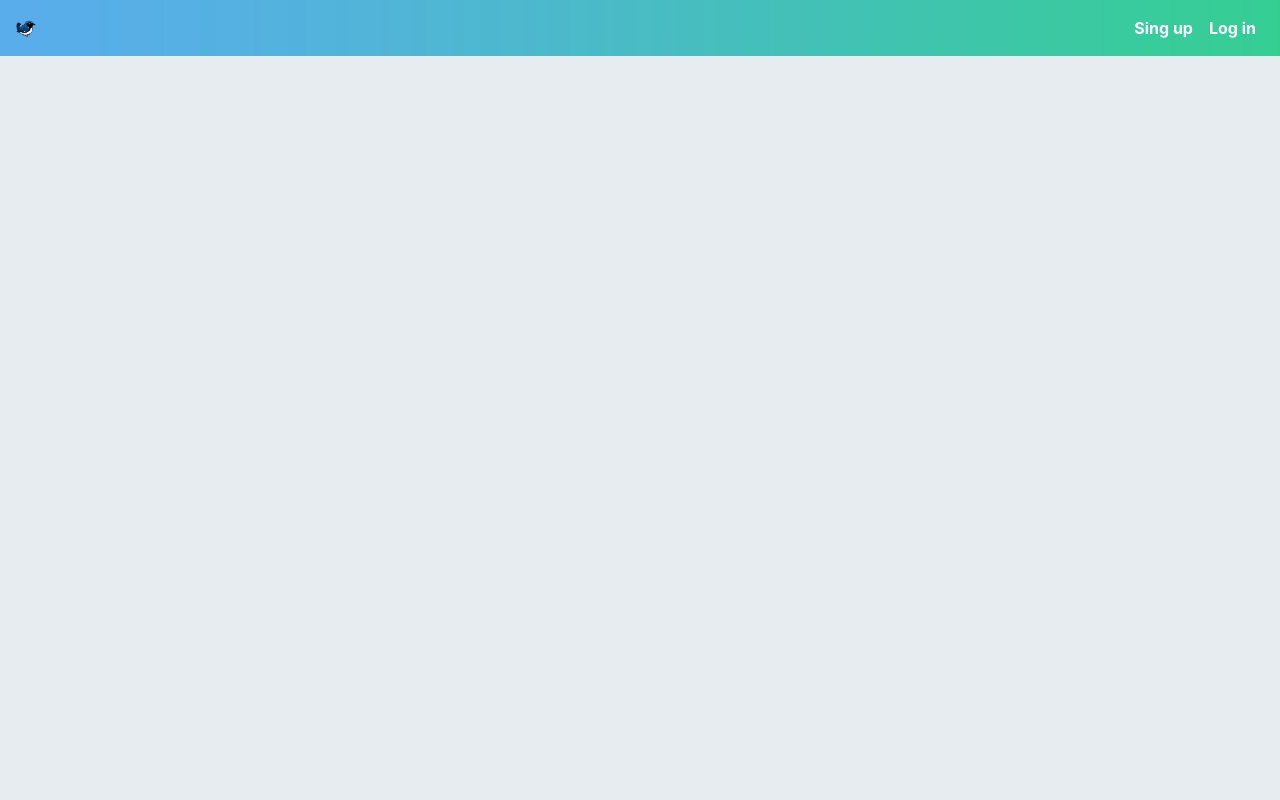
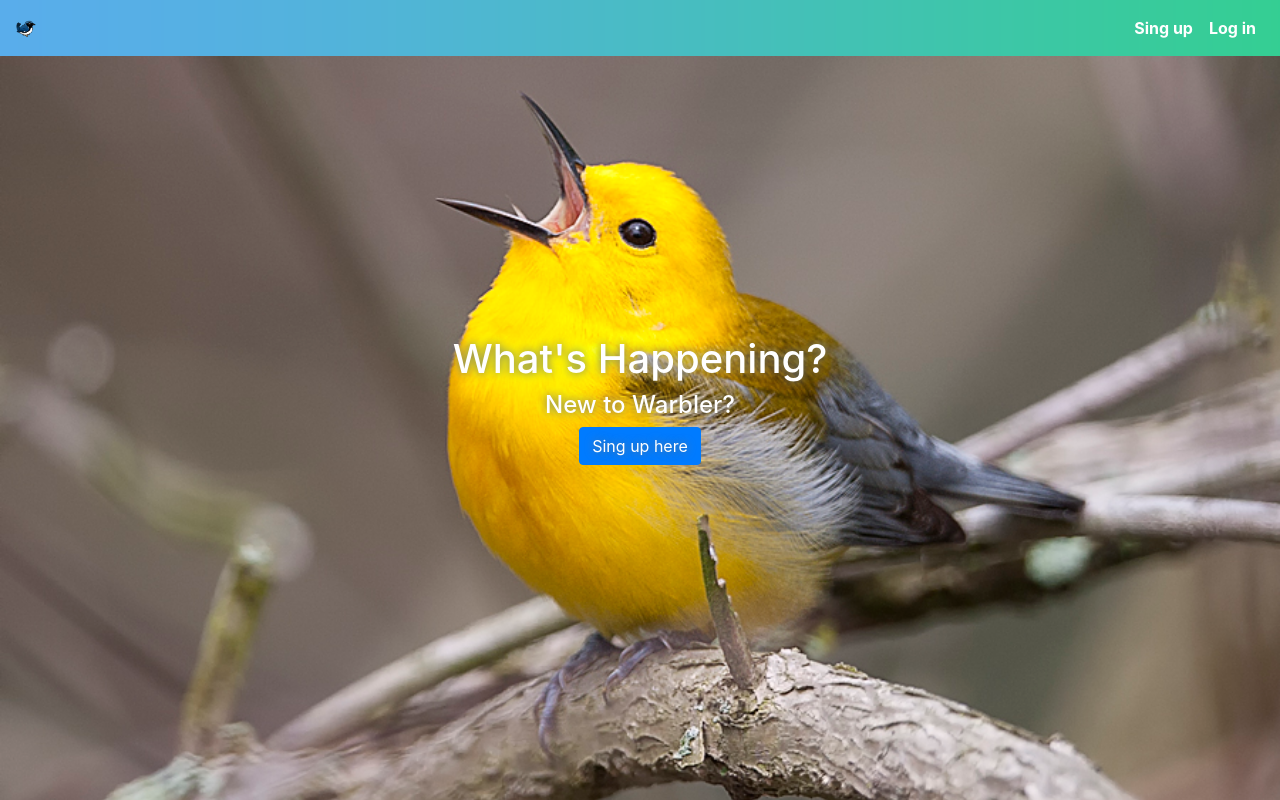
Before and after one commit to Gaurav9651/warbler, a React app in the folder walbler-client/: page / in a window 1280 px wide. Built offline with nearby package versions, Linux system fonts and the light colour scheme.

Commit message:
add Main Component and style Homapage component

```diff
--- /dev/null
+++ b/walbler-client/src/components/Homepage.js
@@ -0,0 +1,14 @@
+import React from 'react';
+import { Link } from 'react-router-dom';
+
+const Homepage = () => (
+  <div className="home-hero">
+    <h1>What's Happening?</h1>
+    <h4>New to Warbler?</h4>
+    <Link to="/signup" className="btn btn-primary">
+      Sing up here
+    </Link>
+  </div>
+);
+
+export default Homepage;
--- a/walbler-client/src/containers/App.js
+++ b/walbler-client/src/containers/App.js
@@ -3,6 +3,7 @@ import { Provider } from 'react-redux';
 import { configureStore } from '../store';
 import { BrowserRouter as Router } from 'react-router-dom';
 import Navbar from './Navbar';
+import Main from './Main';
 
 const store = configureStore()
 
@@ -11,6 +12,7 @@ const App = () => (
     <Router>
       <div className="onboarding">
         <Navbar/>
+        <Main/>
       </div>
     </Router>
   </Provider>
--- /dev/null
+++ b/walbler-client/src/containers/Main.js
@@ -0,0 +1,22 @@
+import React from 'react';
+import {Switch, Route, withRouter, Redirect} from 'react-router-dom';
+import { connect } from 'react-redux';
+import Homepage from '../components/Homepage';
+
+const Main = props => {
+  return (
+    <div className="container">
+      <Switch>
+        <Route exact path="/" render={props => <Homepage {...props} />} />
+      </Switch>
+    </div>
+  );
+};
+
+function mapStateToProps(state){
+  return {
+    currentUser: state.currentUser
+  }
+}
+
+export default withRouter(connect(mapStateToProps, null)(Main));
--- a/walbler-client/src/index.css
+++ b/walbler-client/src/index.css
@@ -35,3 +35,23 @@ ul.nav.navbar-nav li {
   background-image: url('./images/nav-bg.png');
   background-size: 100% 100%;
 }
+
+.home-hero{
+  width: 100vw;
+  height: 100vh;
+  position: absolute;
+  top: 0;
+  left: 0;
+  display: flex;
+  flex-direction: column;
+  align-items: center;
+  justify-content: center;
+  z-index: -1;
+  background-image: url('./images/signed-out-home.jpg');
+  text-align: center;
+  color: white;
+  text-shadow: 0 0 8px #66757f;
+  padding: 1rem;
+  background-position: center center;
+  background-size: cover;
+}
```
Also changed, not shown: 1 other file.
